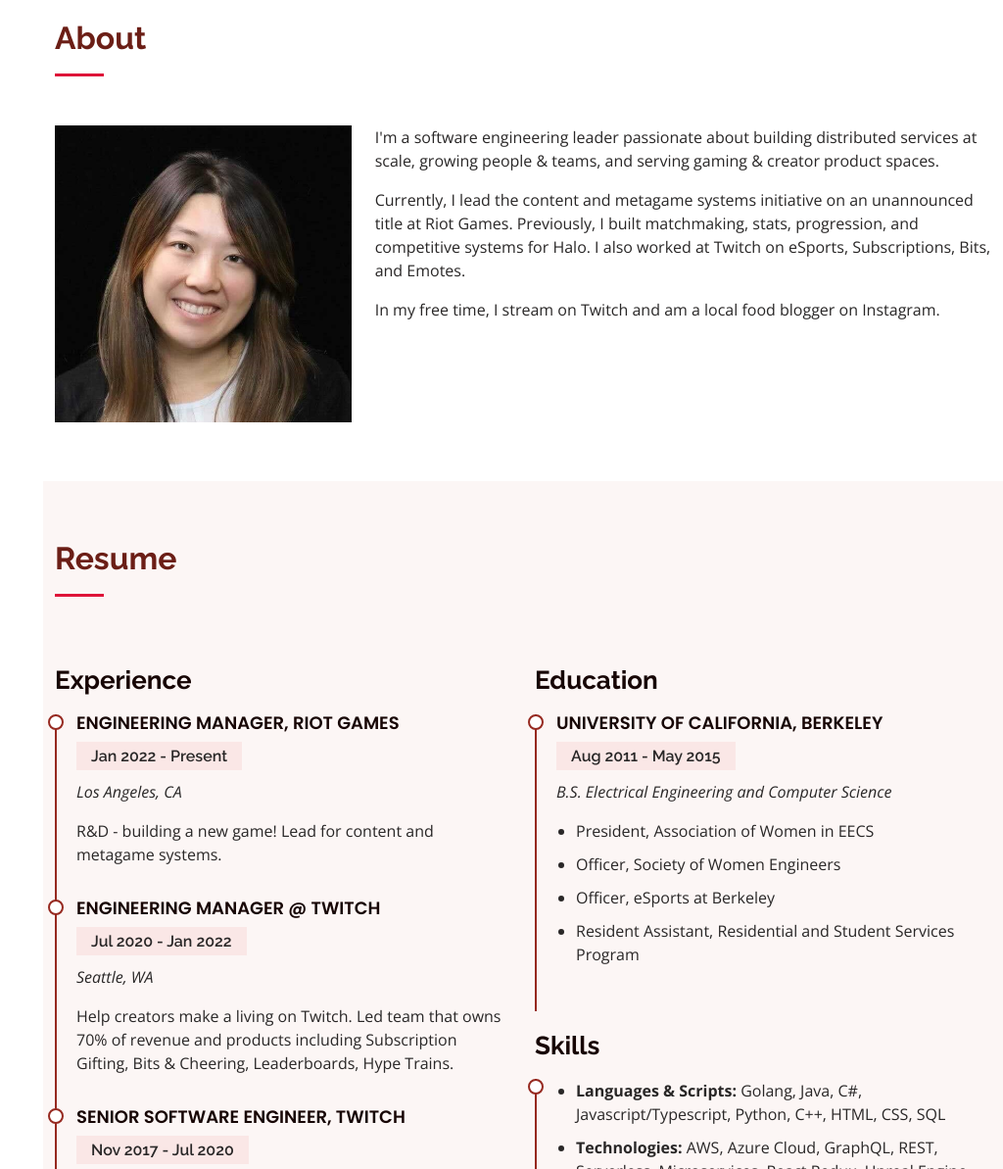
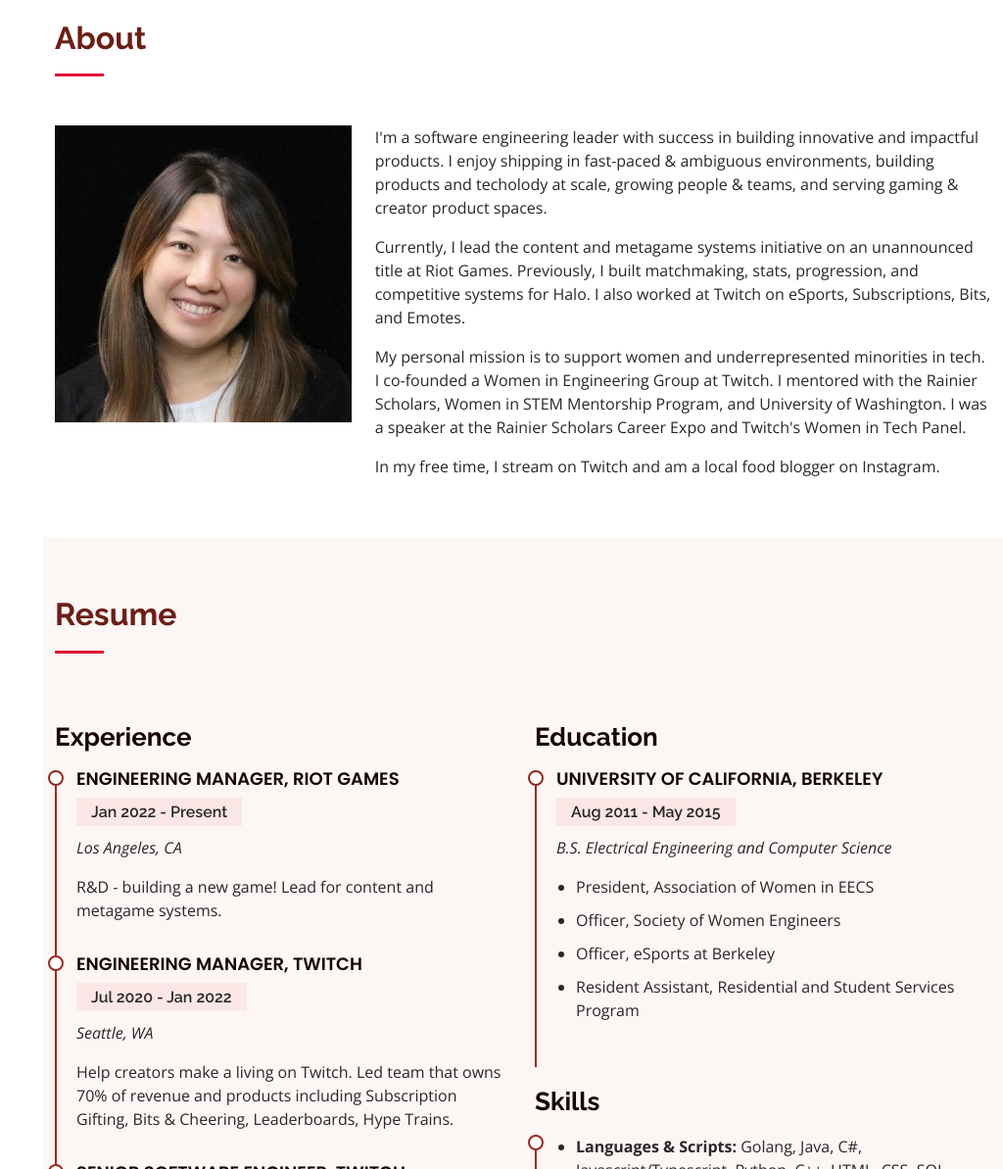
Before and after one commit to anranli/anranli.github.io, a plain HTML site: page index.html in a window 1280 px wide. Shown: the part 840-2033 px from the top of the page at 98% size, without its empty margins (256-1280 px from the left). Drawn offline with nearby package versions, Linux system fonts and the light colour scheme.

Commit message:
Updated about section

```diff
--- a/index.html
+++ b/index.html
@@ -79,10 +79,13 @@
           </div>
           <div class="col-lg-8 pt-4 pt-lg-0 content" data-aos="fade-left">
             <p>
-              I'm a software engineering leader passionate about building distributed services at scale, growing people & teams, and serving gaming & creator product spaces.
+              I'm a software engineering leader with success in building innovative and impactful products. I enjoy shipping in fast-paced & ambiguous environments, building products and techolody at scale, growing people & teams, and serving gaming & creator product spaces.
 			</p>
 			<p>
 			  Currently, I lead the content and metagame systems initiative on an unannounced title at Riot Games. Previously, I built matchmaking, stats, progression, and competitive systems for Halo. I also worked at Twitch on eSports, Subscriptions, Bits, and Emotes.
+			</p>
+			<p>
+			  My personal mission is to support women and underrepresented minorities in tech. I co-founded a Women in Engineering Group at Twitch. I mentored with the Rainier Scholars, Women in STEM Mentorship Program, and University of Washington. I was a speaker at the Rainier Scholars Career Expo and Twitch's Women in Tech Panel.
 			</p>
 			<p>
 			  In my free time, I stream on Twitch and am a local food blogger on Instagram.
@@ -110,7 +113,7 @@
               <p>R&D - building a new game! Lead for content and metagame systems.</p>
             </div>
             <div class="resume-item">
-              <h4>Engineering Manager @ Twitch</h4>
+              <h4>Engineering Manager, Twitch</h4>
               <h5>Jul 2020 - Jan 2022</h5>
               <p><em>Seattle, WA</em></p>
               <p>Help creators make a living on Twitch. Led team that owns 70% of revenue and products including Subscription Gifting, Bits & Cheering, Leaderboards, Hype Trains.</p>
```
